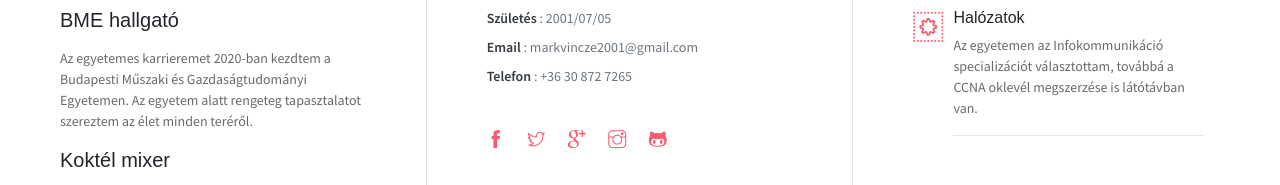
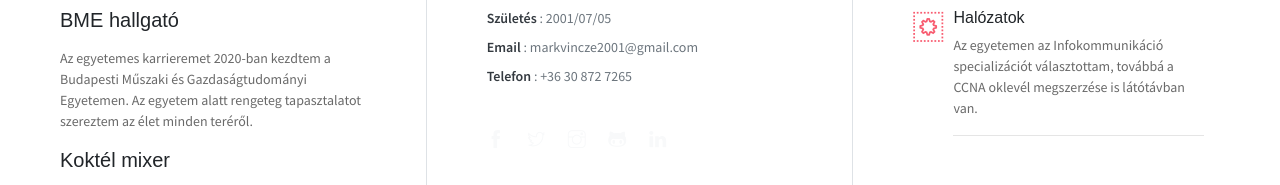
Before and after one commit to Vinnie180/Vinnie180.github.io, a website: page index.html in a window 1280 px wide. Shown: the part 860-1045 px from the top of the page. Drawn offline with Linux system fonts and the light colour scheme.

Commit message:
Updated links inside personal informations

```diff
--- a/index.html
+++ b/index.html
@@ -86,11 +86,11 @@
                     <li><span>Telefon</span> : +36 30 872 7265</li>
                 </ul>
                 <ul class="social-icons pt-3">
-                    <li class="social-item"><a class="social-link" href="#"><i class="ti-facebook" aria-hidden="true"></i></a></li>
-                    <li class="social-item"><a class="social-link" href="#"><i class="ti-twitter" aria-hidden="true"></i></a></li>
-                    <li class="social-item"><a class="social-link" href="#"><i class="ti-google" aria-hidden="true"></i></a></li>
-                    <li class="social-item"><a class="social-link" href="#"><i class="ti-instagram" aria-hidden="true"></i></a></li>
-                    <li class="social-item"><a class="social-link" href="#"><i class="ti-github" aria-hidden="true"></i></a></li>
+                    <li class="social-item"><a class="social-link text-light" href="https://www.facebook.com/mark.vincze.18/"><i class="ti-facebook" aria-hidden="true"></i></a></li>
+                    <li class="social-item"><a class="social-link text-light" href="https://x.com/VinczeMrk3"><i class="ti-twitter" aria-hidden="true"></i></a></li>
+                    <li class="social-item"><a class="social-link text-light" href="https://www.instagram.com/vincze.mark2001/"><i class="ti-instagram" aria-hidden="true"></i></a></li>
+                    <li class="social-item"><a class="social-link text-light" href="https://github.com/Vinnie180"><i class="ti-github" aria-hidden="true"></i></a></li>
+                    <li class="social-item"><a class="social-link text-light" href="https://www.linkedin.com/in/m%C3%A1rk-vincze-1abba1281/"><i class="ti-linkedin" aria-hidden="true"></i></a></li>
                 </ul>
             </div>
             <div class="col-lg-4 about-card">
```
